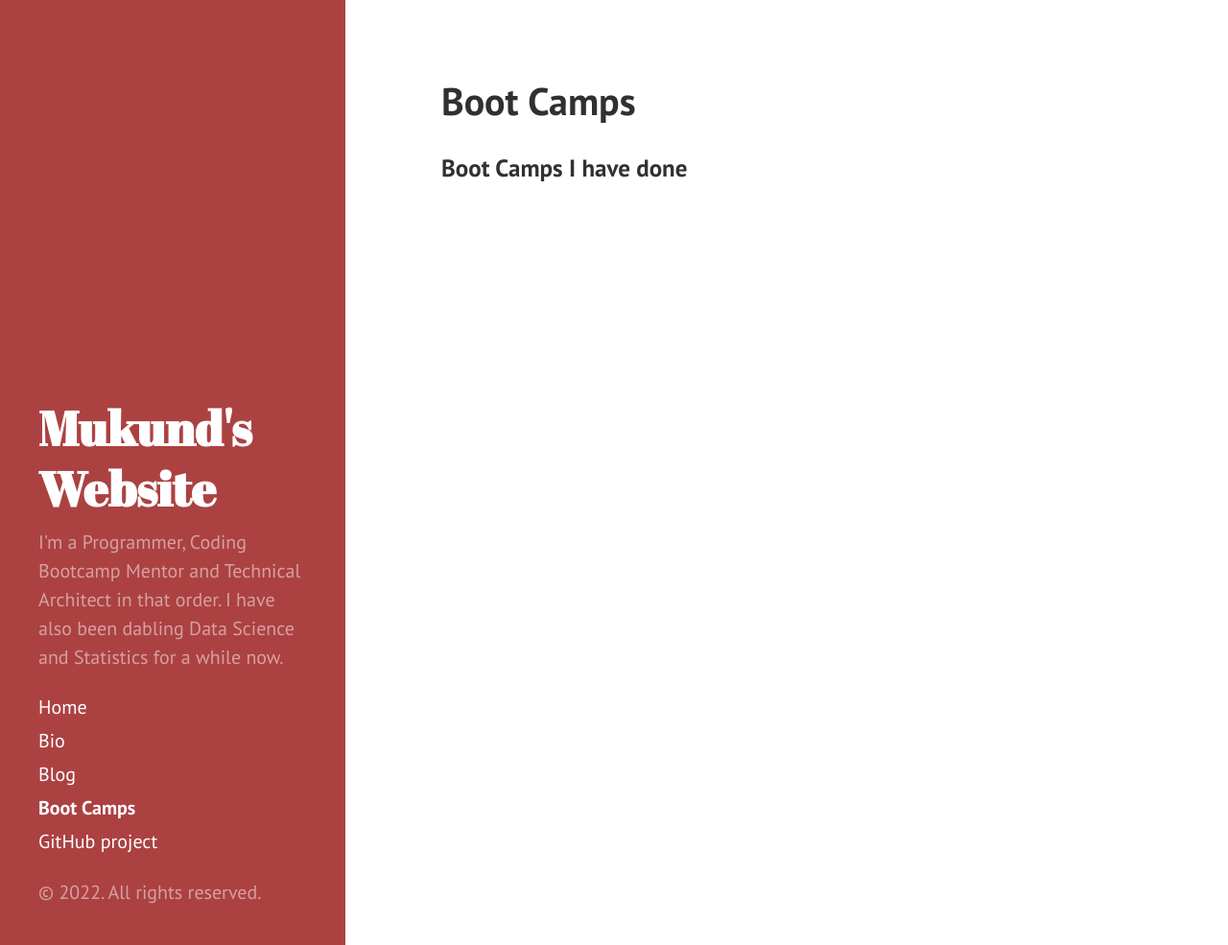
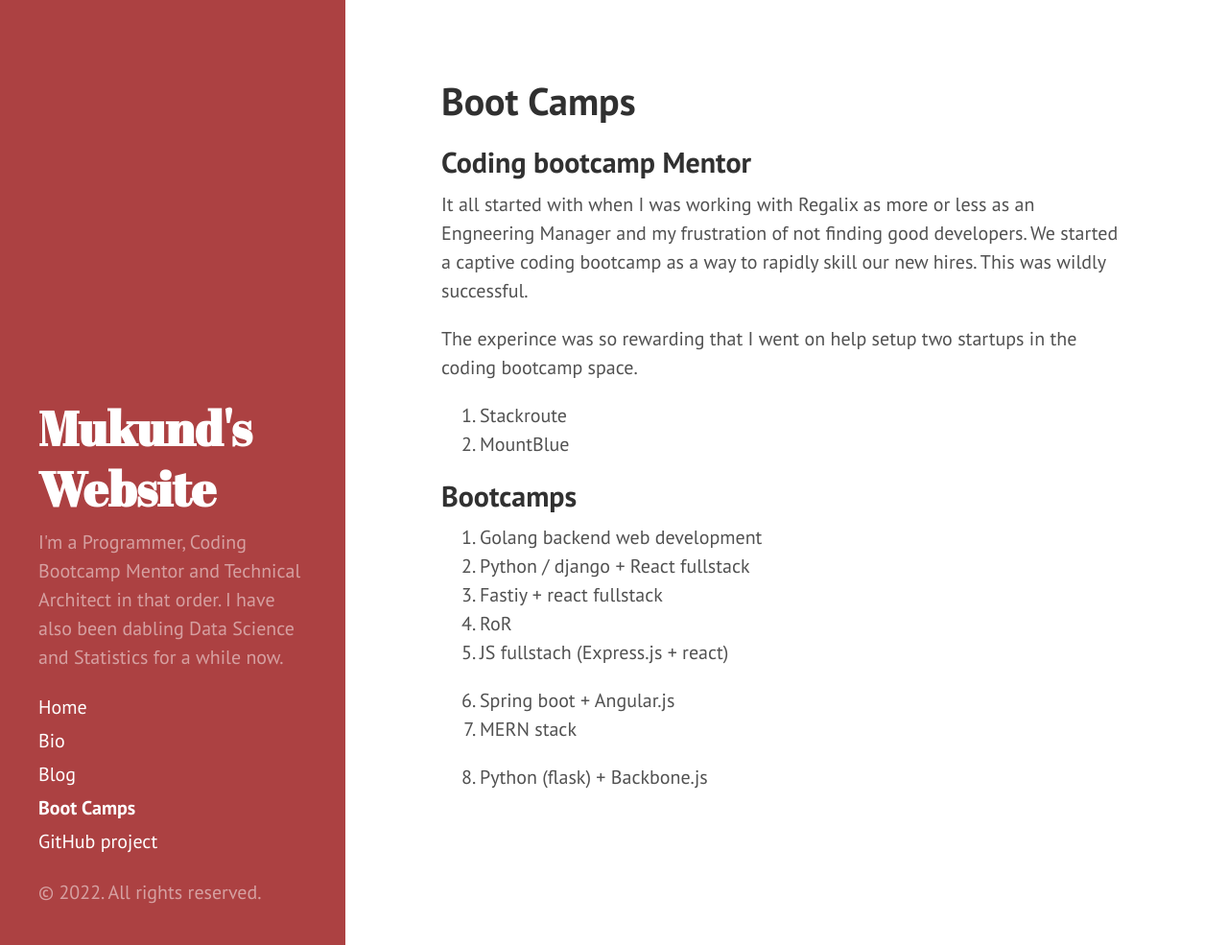
Before and after one commit to mukund-kri/mukund.net.in, a Jekyll site: the page built from website/bootcamps.markdown, in a window 1280 px wide and 985 px high. Shown: the whole window at 96% size. Built offline with Jekyll 4.4.1, drawn with Linux system fonts in a browser that asks for light colours.

```diff
--- a/website/bootcamps.html
+++ b/website/bootcamps.html
@@ -1,7 +1 @@
----
-layout: page
-title: Boot Camps
-permalink: /bootcamps/
----
-
 <h3>Boot Camps I have done</h3>
--- /dev/null
+++ b/website/bootcamps.markdown
@@ -0,0 +1,31 @@
+---
+layout: page
+title: Boot Camps
+permalink: /bootcamps/
+---
+
+
+## Coding bootcamp Mentor
+
+It all started with when I was working with Regalix as more or less as an Engneering
+Manager and my frustration of not finding good developers. We started a captive
+coding bootcamp as a way to rapidly skill our new hires. This was wildly successful.
+
+The experince was so rewarding that I went on help setup two startups in the coding
+bootcamp space.
+
+1. Stackroute
+2. MountBlue
+
+## Bootcamps
+
+1. Golang backend web development
+2. Python / django + React fullstack
+3. Fastiy + react fullstack
+4. RoR
+5. JS fullstach (Express.js + react)
+
+6. Spring boot + Angular.js
+7. MERN stack
+
+7. Python (flask) + Backbone.js
```
Also changed, not shown: website/index.markdown (+43 -1 lines).
